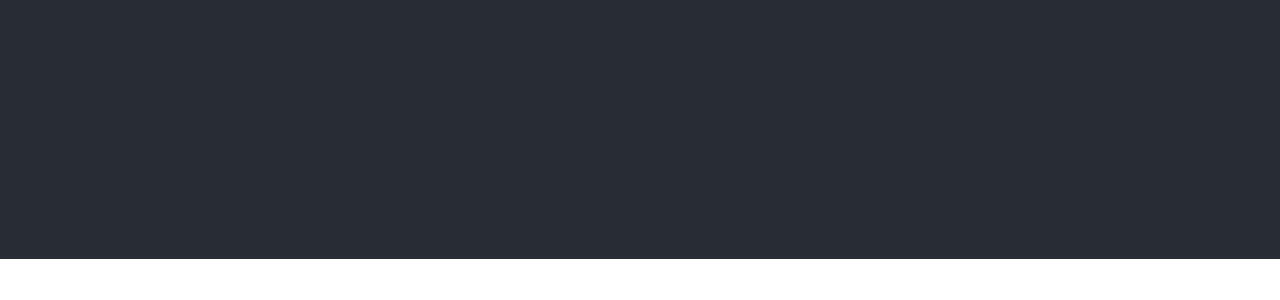
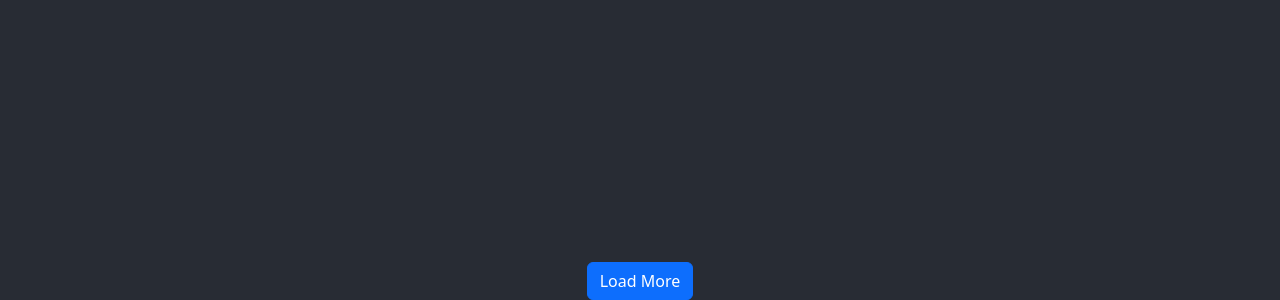
Before and after one commit to mike-mike-mike-mike-mike/boba_app, a React (Create React App) app in the folder client/: page / in a window 1280 px wide. Shown: the part 914-1214 px from the top of the page. Before the commit the page ends 1173 px from the top, so only its background shows below. Built offline with nearby package versions, Linux system fonts and the light colour scheme.

Commit message:
Allow user to load more results

```diff
--- a/client/src/App.tsx
+++ b/client/src/App.tsx
@@ -5,6 +5,7 @@
 import { ShopType, SortBy } from "./shared/types";
 import { ShopList } from "./components/ShopList";
 import { getShops } from "./api/shops";
+import { LoadMore } from "./components/LoadMore";
 
 const exampleShop: ShopType = {
   alias: "tasty-boba",
@@ -24,9 +25,13 @@
   });
   const [shops, setShops] = useState<ShopType[]>([exampleShop]);
   const [loading, setLoading] = useState<boolean>(false);
+  const [page, setPage] = useState<number>(0);
 
   useEffect(() => {
     const fetchShops = async () => {
+      setPage(0);
+      setShops([]);
+
       if (!filters.office) {
         setShops([]);
         return;
@@ -35,11 +40,13 @@
       try {
         setLoading(true);
 
-        const data = await getShops(filters);
+        const data = await getShops(filters, 0);
 
         setLoading(false);
         setShops(data.businesses);
-      } catch {}
+      } catch {
+        // TODO: handle error
+      }
     };
 
     fetchShops();
@@ -52,6 +59,12 @@
           <h1 className="mb-4">Let's find some boba!</h1>
           <Filters filters={filters} setFilters={setFilters} />
           <ShopList loading={loading} shops={shops} />
+          <LoadMore
+            filters={filters}
+            page={page}
+            setPage={setPage}
+            setShops={setShops}
+          />
         </Container>
       </div>
     </div>
--- a/client/src/api/shops.ts
+++ b/client/src/api/shops.ts
@@ -1,6 +1,10 @@
 import { FiltersType } from "../components/filters";
+import { ShopsResponseType } from "../shared/types";
 
-export async function getShops(filters: FiltersType, page: number = 0) {
+export async function getShops(
+  filters: FiltersType,
+  page: number = 0
+): Promise<ShopsResponseType> {
   const query = new URLSearchParams({
     ...filters,
     page: String(page),
--- /dev/null
+++ b/client/src/components/LoadMore.tsx
@@ -0,0 +1,28 @@
+import { Button } from "reactstrap";
+import { ShopType } from "../shared/types";
+import { FiltersType } from "./filters";
+import { getShops } from "../api/shops";
+
+export type LoadMoreType = {
+  filters: FiltersType;
+  page: number;
+  setPage: React.Dispatch<React.SetStateAction<number>>;
+  setShops: React.Dispatch<React.SetStateAction<ShopType[]>>;
+};
+
+export function LoadMore({ filters, page, setPage, setShops }: LoadMoreType) {
+  const handleOnClick = async () => {
+    const nextPage = page + 1;
+    const newData = await getShops(filters, nextPage);
+
+    setShops((prev) => {
+      return [...prev, ...newData.businesses];
+    });
+    setPage(nextPage);
+  };
+  return (
+    <Button color="primary" onClick={handleOnClick}>
+      Load More
+    </Button>
+  );
+}
```
